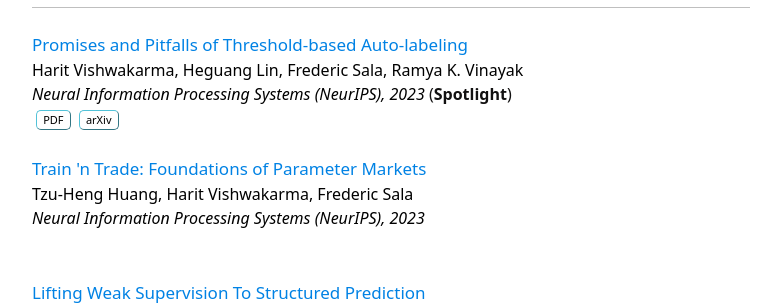
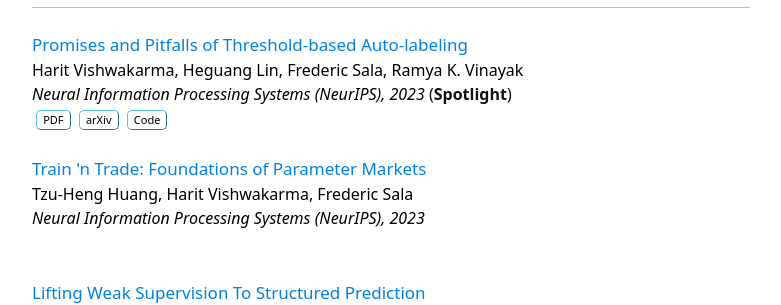
Before and after one commit to harit7/harit7.github.io, a Jekyll site: the page built from index.html, in a window 1280 px wide. Shown: the part 986-1291 px from the top of the page, without its empty margins (249-1030 px from the left). Built offline with Jekyll 4.4.1, drawn with Linux system fonts in a browser that asks for light colours.

Commit message:
Update conf_pubs.json

```diff
--- a/_data/conf_pubs.json
+++ b/_data/conf_pubs.json
@@ -13,7 +13,10 @@
             {
                 "label": "arXiv",
                 "url": "https://arxiv.org/abs/2211.12620"
-            }
+            },
+            { "label": "Code",
+              "url" : "https://github.com/harit7/TBAL-NeurIPS-23"
+            },
         ],
         "url":"https://openreview.net/pdf?id=RUCFAKNDb2",
         "venue_short":"NeurIPS",
```
